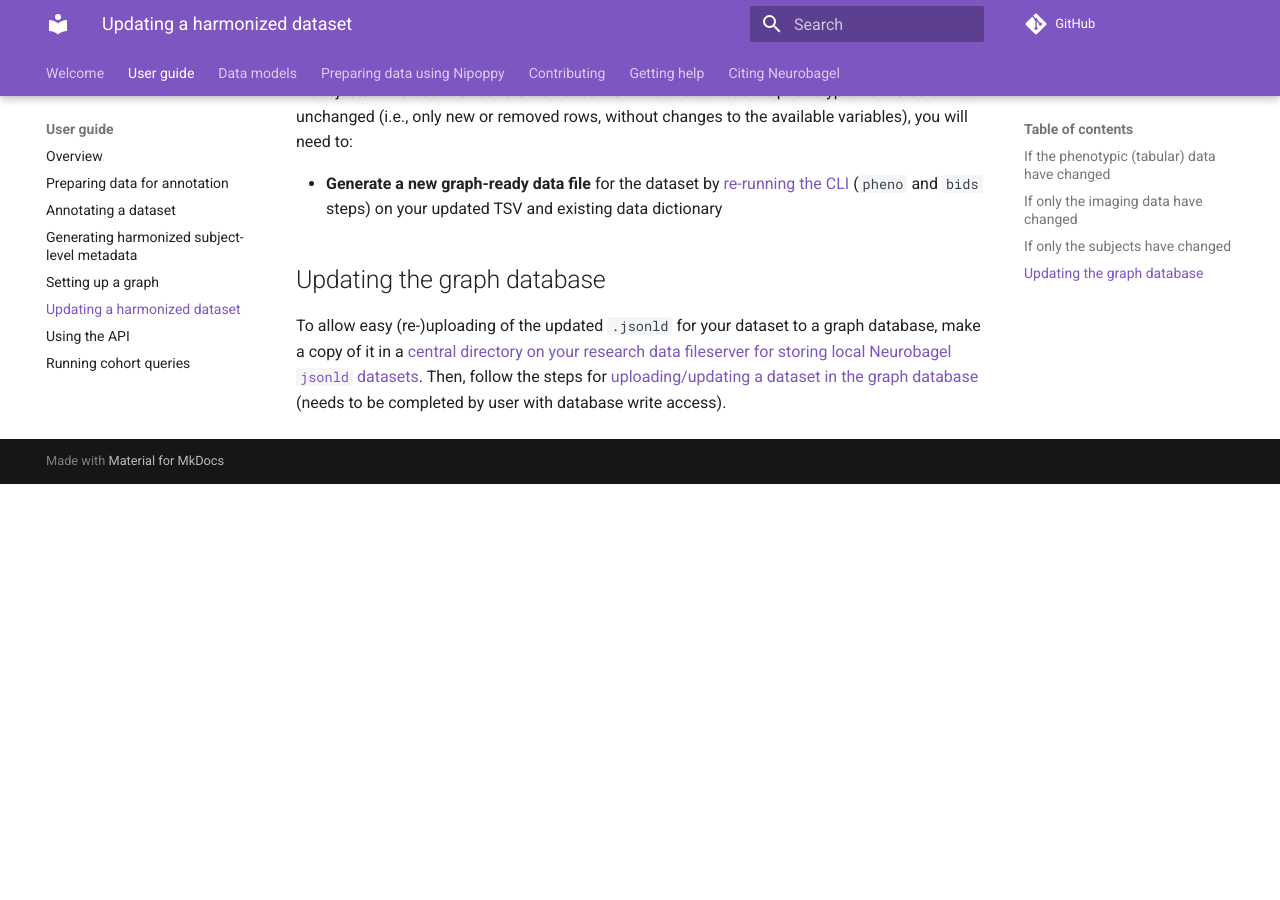
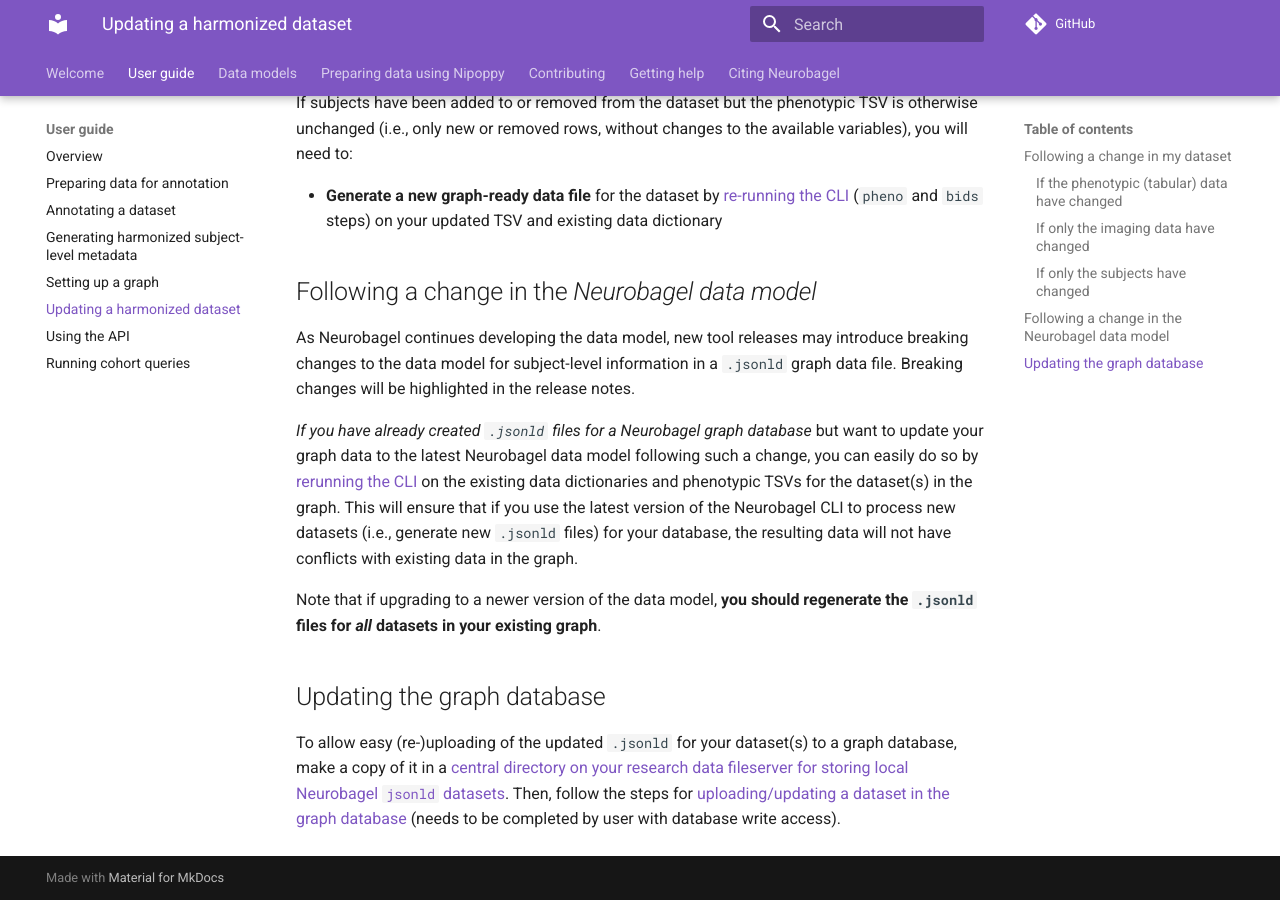
Before and after one commit to neurobagel/documentation, an MkDocs documentation site: the page built from docs/updating_dataset.md, in a window 1280 px wide and 900 px high, scrolled down 1080 px. Built offline with MkDocs 1.6.1 and Material for MkDocs 9.7.7, drawn with Linux system fonts in a browser that asks for light colours; comment, search, counter and statistics services are not loaded; before the commit the page ends 1564 px from its top, so only the background shows below that; some of the changed text lies outside the part shown.

Commit message:
[ENH] Update info on assessment availability and following data model updates (#123)
* change assessment availability to any()

* add instructions for updating graph data following newer data model

* Clarify treatment of breaking changes

Co-authored-by: Sebastian Urchs <surchs@users.noreply.github.com>

---------

Co-authored-by: Sebastian Urchs <surchs@users.noreply.github.com>

```diff
--- a/docs/updating_dataset.md
+++ b/docs/updating_dataset.md
@@ -1,17 +1,19 @@
 # Updating a harmonized dataset
+
+## Following a change in my _dataset_
 
 When using Neurobagel tools on a dataset that is still undergoing data collection, you may need to update the Neurobagel annotations and/or graph-ready data for the dataset when you want to add new subjects or measurements or to correct mistakes in prior data versions.
 
 For any of the below types of changes, you will need to regenerate a graph-ready `.jsonld` file for the dataset which reflects the change.
 
-## If the phenotypic (tabular) data have changed
+### If the phenotypic (tabular) data have changed
 If new variables have been added to the dataset such that there are new columns in the phenotypic TSV you previously annotated using Neurobagel's annotation tool, you will need to:
 
 1. **Generate an updated data dictionary** by annotating the new variables in your TSV following the [annotation workflow](annotation_tool.md)
 
 2. **Generate a new graph-ready data file** for the dataset by [re-running the CLI](cli.md) on your updated TSV and data dictionary
 
-## If only the imaging data have changed
+### If only the imaging data have changed
 If the BIDS data for a dataset have changed without changes in the corresponding phenotypic TSV (e.g., if new modalities or scans have been acquired for a subject), you have two options:
 
 - If you still have access to the dataset's phenotypic JSONLD generated from the `pheno` command of the `bagel-cli` (step 1), you may choose to [rerun only the `bids` CLI command](cli.md) on the updated BIDS directory.
@@ -23,11 +25,21 @@
 
 _When in doubt, rerun both CLI commands._
 
-## If only the subjects have changed
+### If only the subjects have changed
 If subjects have been added to or removed from the dataset but the phenotypic TSV is otherwise unchanged (i.e., only new or removed rows, without changes to the available variables), you will need to:
 
 - **Generate a new graph-ready data file** for the dataset by [re-running the CLI](cli.md) (`pheno` and `bids` steps) on your updated TSV and existing data dictionary
 
+## Following a change in the _Neurobagel data model_
+
+As Neurobagel continues developing the data model, new tool releases may introduce breaking changes to the data model for subject-level information in a `.jsonld` graph data file.
+Breaking changes will be highlighted in the release notes.
+
+_If you have already created `.jsonld` files for a Neurobagel graph database_ but want to update your graph data to the latest Neurobagel data model following such a change, you can easily do so by [rerunning the CLI](cli.md) on the existing data dictionaries and phenotypic TSVs for the dataset(s) in the graph.
+This will ensure that if you use the latest version of the Neurobagel CLI to process new datasets (i.e., generate new `.jsonld` files) for your database, the resulting data will not have conflicts with existing data in the graph.
+
+Note that if upgrading to a newer version of the data model, **you should regenerate the `.jsonld` files for _all_ datasets in your existing graph**.
+
 ## Updating the graph database
-To allow easy (re-)uploading of the updated `.jsonld` for your dataset to a graph database, make a copy of it in a [central directory on your research data fileserver for storing local Neurobagel `jsonld` datasets](infrastructure.md#where-to-store-neurobagel-graph-ready-data).
+To allow easy (re-)uploading of the updated `.jsonld` for your dataset(s) to a graph database, make a copy of it in a [central directory on your research data fileserver for storing local Neurobagel `jsonld` datasets](infrastructure.md#where-to-store-neurobagel-graph-ready-data).
 Then, follow the steps for [uploading/updating a dataset in the graph database](infrastructure.md#uploading-data-to-the-graph) (needs to be completed by user with database write access).
```
Also changed, not shown: docs/cli.md (+6 -0 lines), docs/dictionaries.md (+7 -5 lines).
